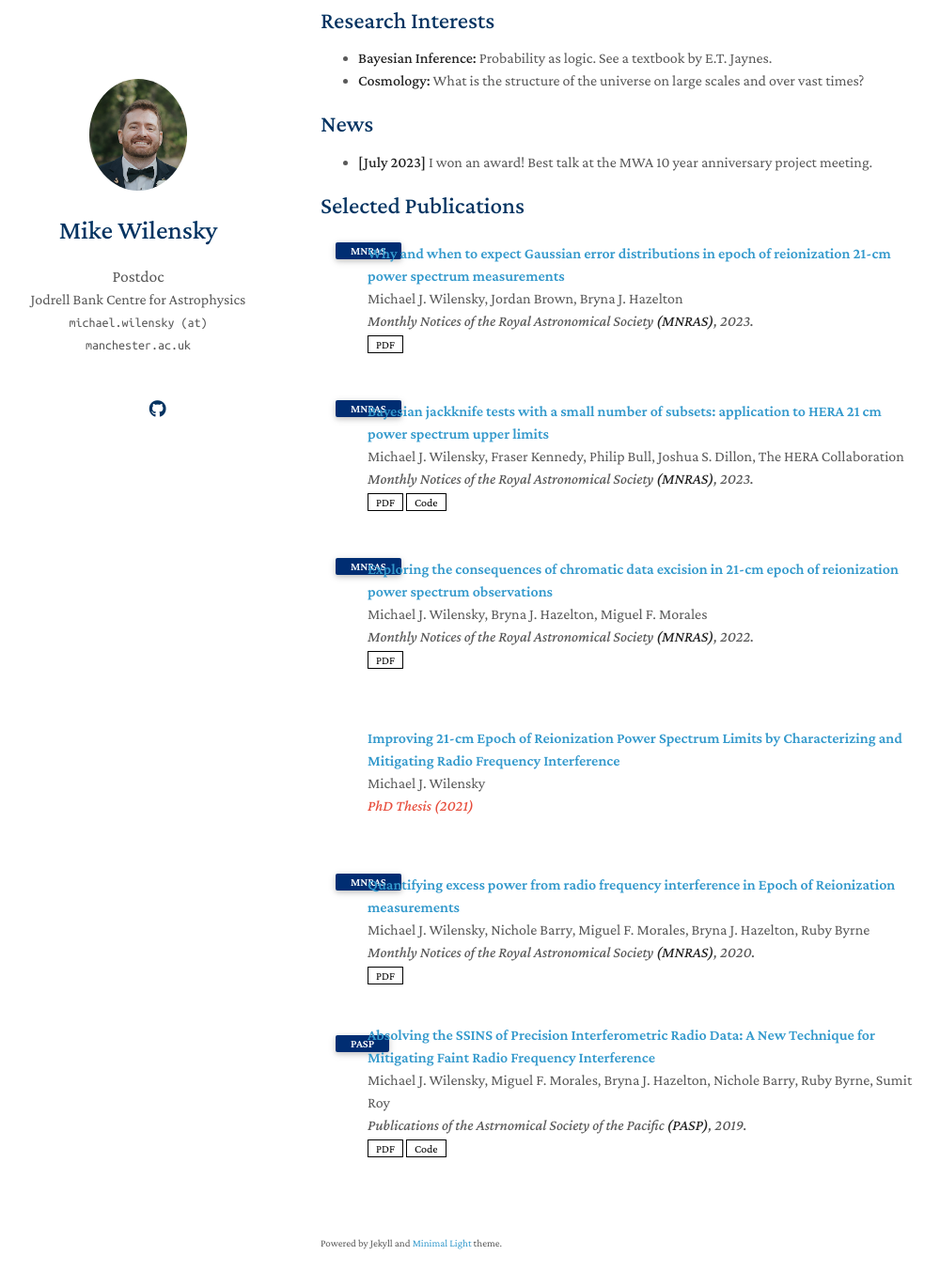
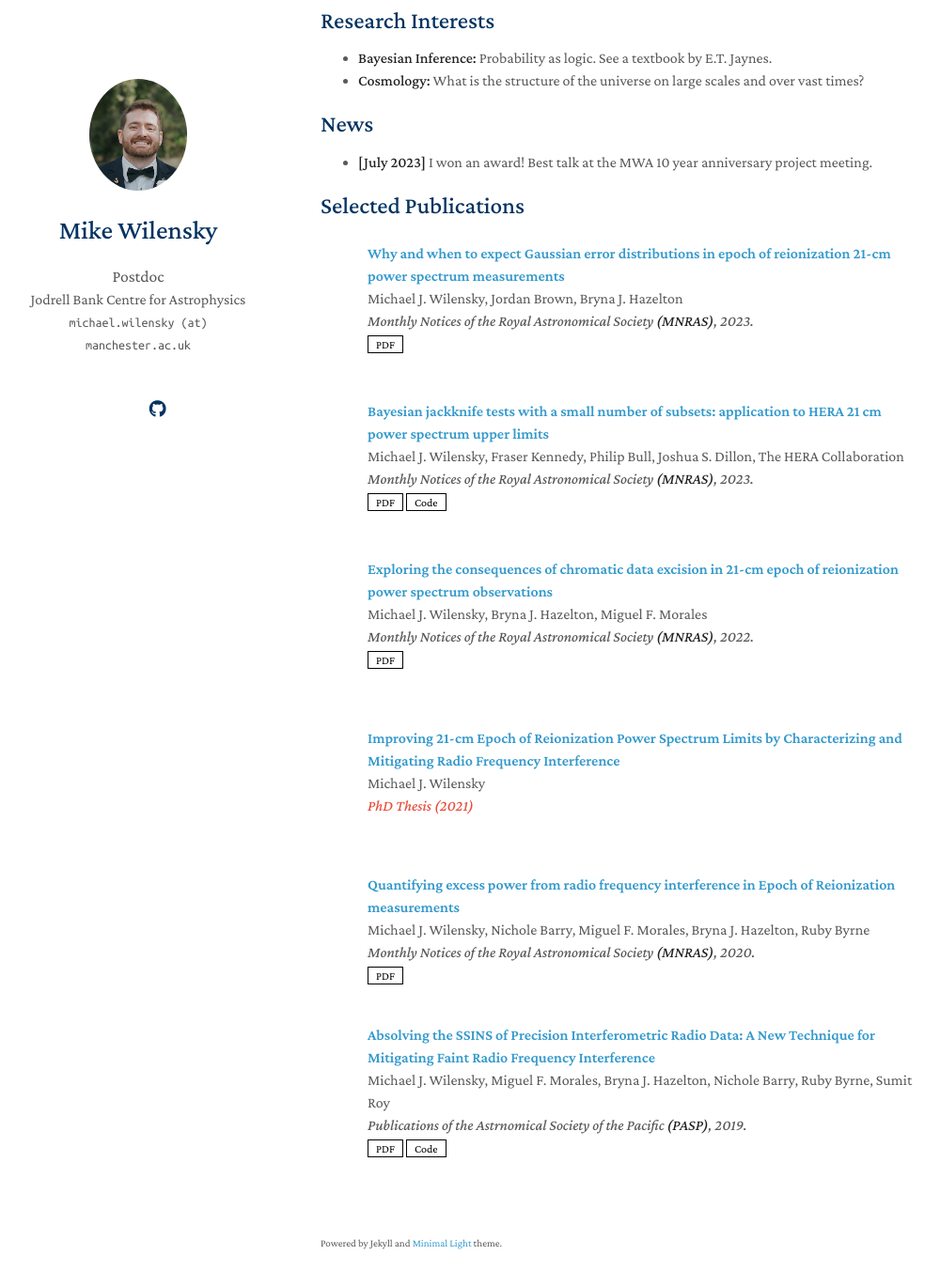
Before and after one commit to mwilensky768/mwilensky768.github.io, a Jekyll site: the page built from index.md, in a window 1280 px wide and 1400 px high, scrolled down 313 px. Shown: the top 1369 px of the window at 94% size, without its empty margins (129-1129 px from the left). Built offline with Jekyll 4.4.1, drawn with Linux system fonts in a browser that asks for light colours; nearby versions of some CDN libraries; a style sheet for code colours, icons or effects is not loaded; our own code applies the rules of GitHub Pages for plain Markdown files.

Commit message:
Get rid of conference shorts

```diff
--- a/_data/publications.yml
+++ b/_data/publications.yml
@@ -2,20 +2,17 @@ main:
 
   - title: Why and when to expect Gaussian error distributions in epoch of reionization 21-cm power spectrum measurements
     authors: Michael J. Wilensky, Jordan Brown, Bryna J. Hazelton
-    conference_short: MNRAS
     conference: Monthly Notices of the Royal Astronomical Society <strong>(MNRAS)</strong>, 2023.
     pdf: https://arxiv.org/pdf/2211.13576.pdf
 
   - title: "Bayesian jackknife tests with a small number of subsets: application to HERA 21 cm power spectrum upper limits"
     authors: Michael J. Wilensky, Fraser Kennedy, Philip Bull, Joshua S. Dillon, The HERA Collaboration
-    conference_short: MNRAS
     conference: Monthly Notices of the Royal Astronomical Society <strong>(MNRAS)</strong>, 2023.
     pdf: https://arxiv.org/pdf/2210.17351.pdf
     code: https://github.com/mwilensky768/chiborg
 
   - title: Exploring the consequences of chromatic data excision in 21-cm epoch of reionization power spectrum observations
     authors: Michael J. Wilensky, Bryna J. Hazelton, Miguel F. Morales
-    conference_short: MNRAS
     conference: Monthly Notices of the Royal Astronomical Society <strong>(MNRAS)</strong>, 2022.
     pdf: https://arxiv.org/pdf/2110.08167.pdf
 
@@ -25,13 +22,11 @@ main:
 
   - title: Quantifying excess power from radio frequency interference in Epoch of Reionization measurements
     authors: Michael J. Wilensky, Nichole Barry, Miguel F. Morales, Bryna J. Hazelton, Ruby Byrne
-    conference_short: MNRAS
     conference: Monthly Notices of the Royal Astronomical Society <strong>(MNRAS)</strong>, 2020.
     pdf: https://arxiv.org/pdf/2004.07819.pdf
 
   - title: "Absolving the SSINS of Precision Interferometric Radio Data: A New Technique for Mitigating Faint Radio Frequency Interference"
     authors: Michael J. Wilensky, Miguel F. Morales, Bryna J. Hazelton, Nichole Barry, Ruby Byrne, Sumit Roy
-    conference_short: PASP
     conference: Publications of the Astrnomical Society of the Pacific <strong>(PASP)</strong>, 2019.
     pdf: https://arxiv.org/pdf/1906.01093.pdf
     code: https://github.com/mwilensky768/SSINS
```
